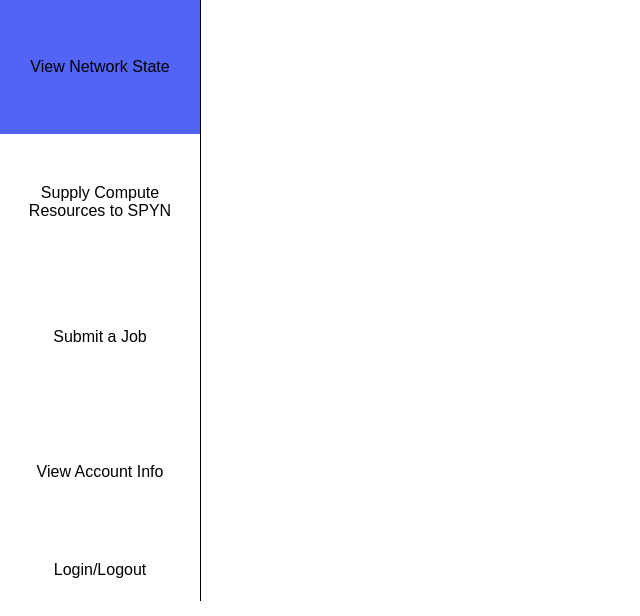
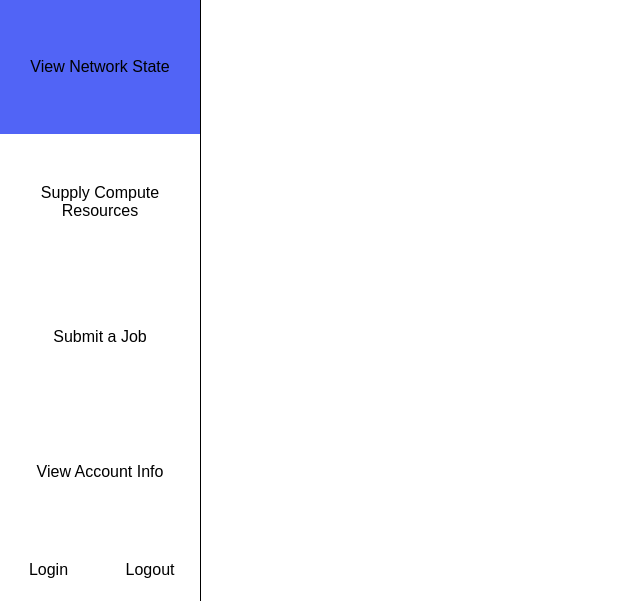
Before and after one commit to the-spyn-project/spyn-poc, an Electron app: page gui/index.html in a window 900 px wide. Shown: the whole page, without its empty margins (0-640 px from the left). Drawn offline with Linux system fonts and the light colour scheme.

Commit message:
Changed login/logout button to 2 seperate buttons

```diff
--- a/gui/css/core.css
+++ b/gui/css/core.css
@@ -37,11 +37,31 @@
 	background-color: #5164F6;
 }
 
-.nav_item_b
+.nav_item_b_left
 {
+	float: left;
 	font-family: "Arial";
 	height: 61px;
-	width: 160px;
+	width: 59px;
+	text-align: center;
+	margin-top: 0px;
+	display: table;
+	padding-right: 19px;
+	padding-left: 19px;
+	/* border: 2px solid; */ /* Used for debugging */
+}
+
+.nav_item_b_left:hover
+{
+	background-color: #5164F6;
+}
+
+.nav_item_b_right
+{
+	float: right;
+	font-family: "Arial";
+	height: 61px;
+	width: 60px;
 	text-align: center;
 	margin-top: 0px;
 	display: table;
@@ -50,7 +70,7 @@
 	/* border: 2px solid; */ /* Used for debugging */
 }
 
-.nav_item_b:hover
+.nav_item_b_right:hover
 {
 	background-color: #5164F6;
 }
--- a/gui/index.html
+++ b/gui/index.html
@@ -16,7 +16,7 @@
 					<div class='list_nav_text'>View Network State</div>
 				</div>
 				<div class='nav_item_a'>
-					<div class="list_nav_text">Supply Compute Resources to SPYN </div>
+					<div class="list_nav_text">Supply Compute Resources</div>
 				</div>
 				<div class='nav_item_a'>
 					<div class='list_nav_text'>Submit a Job</div>
@@ -24,8 +24,13 @@
 				<div class='nav_item_a'>
 					<div class='list_nav_text'>View Account Info</div>
 				</div>
-				<div class='nav_item_b'>
-					<div class='list_nav_text'>Login/Logout</div>
+				<div>
+					<div class='nav_item_b_left'>
+						<div class='list_nav_text'>Login</div>
+					</div>
+					<div class='nav_item_b_right'>
+						<div class='list_nav_text'>Logout</div>
+					</div>
 				</div>
 			</ul>
 		</div>
```
